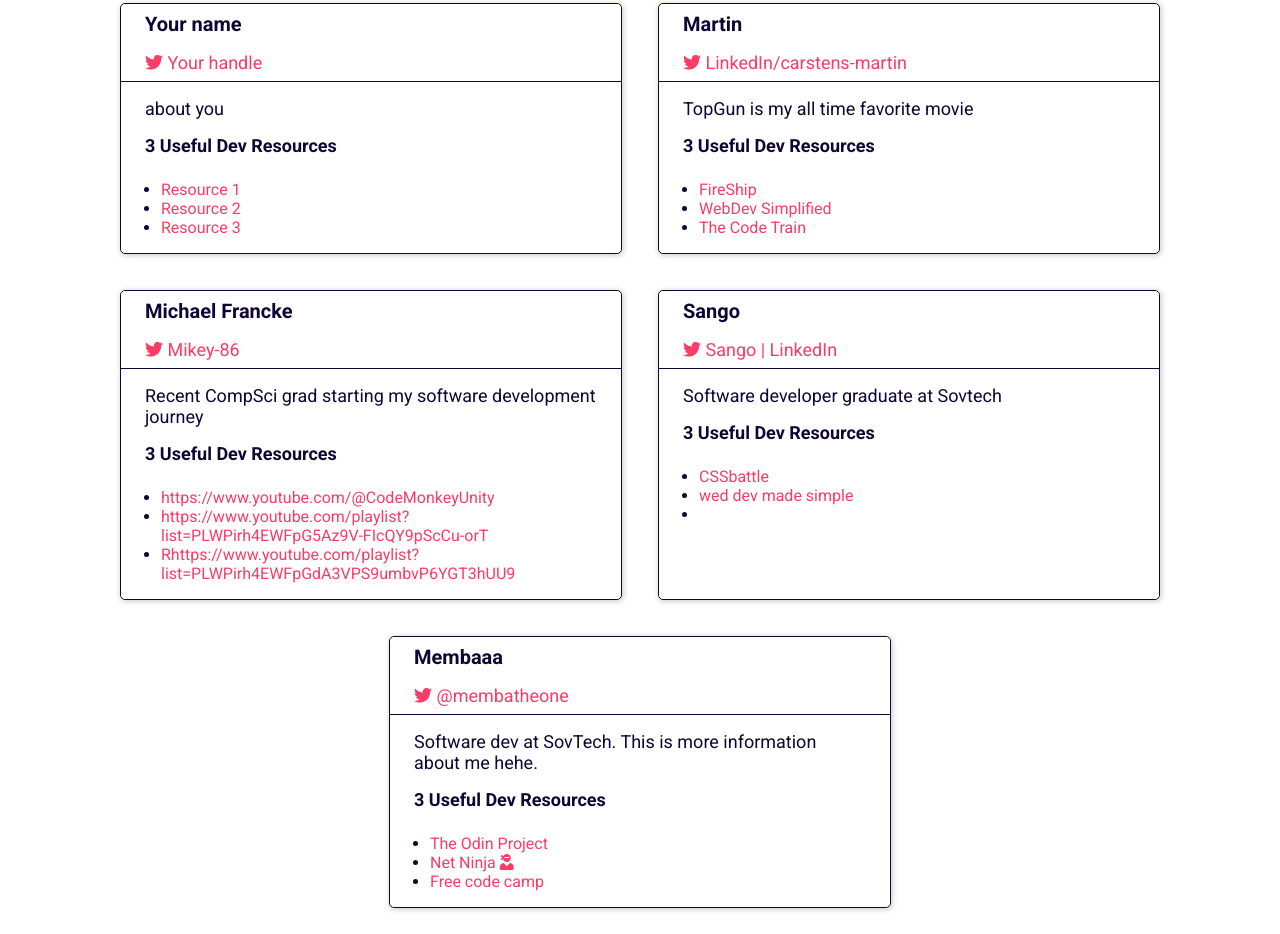
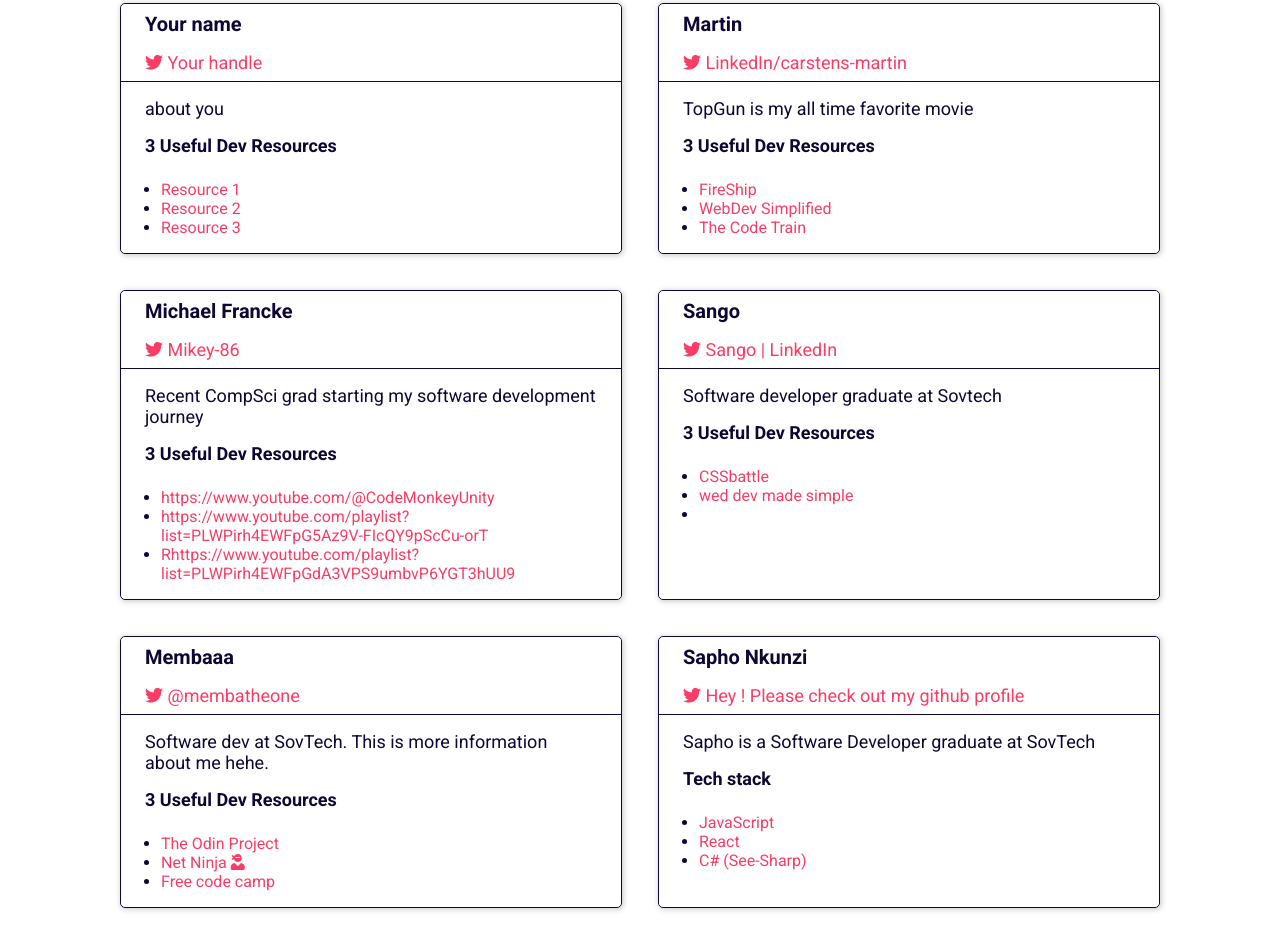
Before and after one commit to MembaMcetywa/git101, a plain HTML site: page index.html in a window 1280 px wide. Shown: the part 205-1139 px from the top of the page. Drawn offline with nearby package versions, Linux system fonts and the light colour scheme.

Commit message:
(feat): added personal bio

```diff
--- a/index.html
+++ b/index.html
@@ -193,6 +193,35 @@
               </ul>
             </div>
           </div>
+
+          <div class="card">
+            <p class="name">Sapho Nkunzi</p>
+            <p class="contact">
+              <i class="fab fa-twitter"></i>
+              <a href="https://github.com/sapho-sys" target="_blank">Hey ! Please check out my github profile</a>
+            </p>
+            <p class="about">Sapho is a Software Developer graduate at SovTech</p>
+            <div class="resources">
+              <p>Tech stack</p>
+              <ul>
+                <li>
+                  <a href="#" target="_blank" title="First Resource"
+                    >JavaScript</a
+                  >
+                </li>
+                <li>
+                  <a href="#" target="_blank" title="Second Resource"
+                    >React</a
+                  >
+                </li>
+                <li>
+                  <a href="#" target="_blank" title="Third resource"
+                    >C# (See-Sharp)</a
+                  >
+                </li>
+              </ul>
+            </div>
+          </div>
       </div>
     </div>
   </body>
```
